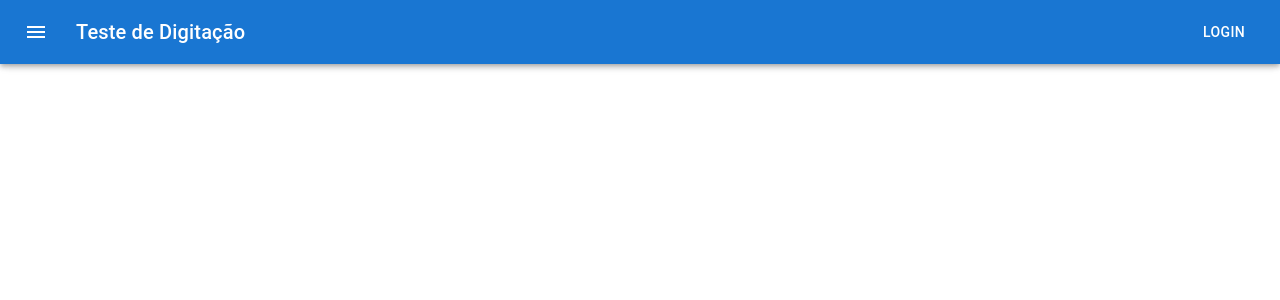
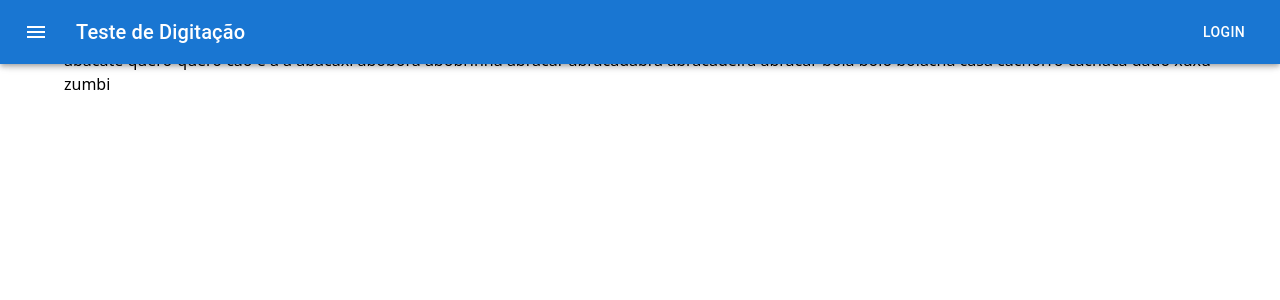
Before and after one commit to LeonardoLagos/projeto-digitacao, a React (Vite) app: page / in a window 1280 px wide. Shown: the top 300 px of the page. Built offline with nearby package versions, Linux system fonts and the light colour scheme.

Commit message:
Página de digitação - Em Andamento.

```diff
--- a/src/contexts/HeaderContext.tsx
+++ b/src/contexts/HeaderContext.tsx
@@ -1,5 +1,6 @@
 import React from 'react'
 import Header from '../components/Header/Header'
+import { Container } from '@mui/material'
 
 interface HeaderProviderProps {
     children: React.ReactNode
@@ -11,7 +12,7 @@ export default function HeaderProvider(props: HeaderProviderProps) {
     return (
         <HeaderContext.Provider value={{}}>
             <Header></Header>
-            {props.children}
+            <Container children={props.children}></Container>
         </HeaderContext.Provider>
     )
 }
--- a/src/pages/Home/index.tsx
+++ b/src/pages/Home/index.tsx
@@ -1,6 +1,64 @@
+import { useState } from "react"
+import { set } from "react-hook-form"
 
 export default function Home() {
+  const [text, setText] = useState('')
+  const [contagem, setContagem] = useState(0)
+  const listaPalavras = [
+    'abacate',
+    'quero-quero',
+    'cão',
+    'é',
+    'à',
+    'á',
+    'abacaxi',
+    'abobora',
+    'abobrinha',
+    'abracar',
+    'abracadabra',
+    'abracadeira',
+    'abracar',
+    'bola',
+    'bolo',
+    'bolacha',
+    'casa',
+    'cachorro',
+    'cachaca',
+    'dado',
+    'xuxu',
+    'zumbi'
+  ]
+  function handleTextChange(e: React.ChangeEvent<HTMLInputElement>) {
+    const valorTxt = e.target.value
+    const Palavra = listaPalavras[contagem]
+    setContagem(contagem + 1)
+
+    if (valorTxt.includes(' ')) {
+      setText('')
+      return
+    }
+
+    setText(valorTxt)
+  }
+
+  function handleKeyPress(e: React.KeyboardEvent<HTMLDivElement>) {
+    console.log(e.key)
+  }
+
   return (
-    <div>Pagina Home</div>
+    <div className="flex flex-col pt-2" onKeyUp={(e) => handleKeyPress(e)}>
+      <div className="flex gap-1">
+        <p>Linguagem:</p>
+        <select className="outline outline-1 rounded px-1 text-sm">
+          <option value="pt-br">🏳Português</option>
+          <option value="en-us">🏳Inglês</option>
+        </select>
+      </div>
+      <div className="w-full h-56 outline outline-1 rounded mt-4 mb-2 p-2 text-xl">
+        {listaPalavras.map((palavra, index) => {
+          return <span key={index}>{palavra} </span>
+        })}
+      </div>
+    </div>
   )
 }
```
Also changed, not shown: src/components/Container/index.tsx (+14 -0 lines).
